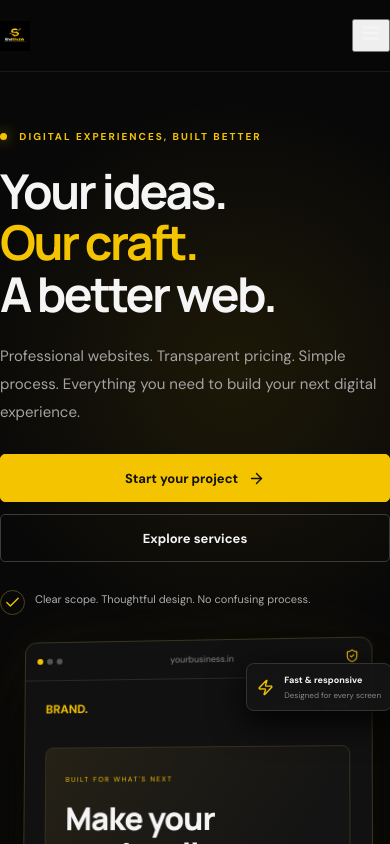
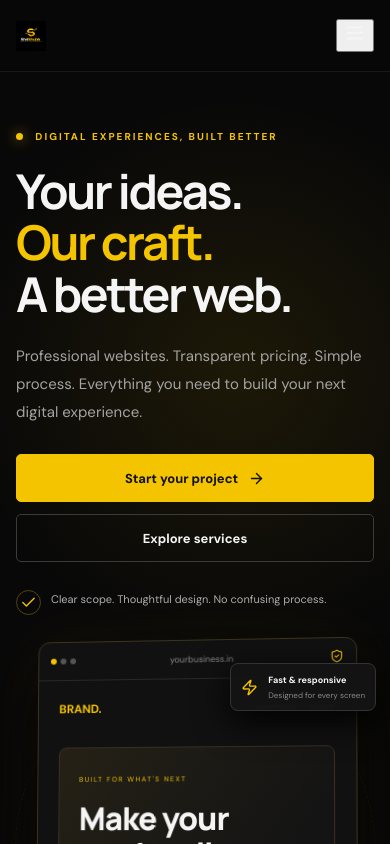
Before and after one commit to shrishubh521-oss/ShriShubh, a React (Vite) app: page / in a window 390 px wide. Shown: the top 844 px of the page. Built offline with nearby package versions, Linux system fonts and the light colour scheme.

Commit message:
Update index.css

```diff
--- a/src/styles/index.css
+++ b/src/styles/index.css
@@ -259,66 +259,36 @@
 
 }
 
-/* Smaller ShriShubh logo for mobile */
+
+/* ShriShubh logo - improved size */
 .brand {
     display: inline-flex;
     align-items: center;
     justify-content: flex-start;
     width: auto;
-    max-width: 125px;
+    max-width: 190px;
     height: auto;
-    overflow: hidden;
+    flex-shrink: 0;
+    overflow: visible;
 }
 
 .site-logo {
     display: block;
-    width: 115px;
-    height: 38px;
+    width: 175px;
+    height: 55px;
     max-width: 100%;
     object-fit: contain;
     object-position: left center;
 }
 
+/* Mobile logo size */
 @media (max-width: 768px) {
     .brand {
-        max-width: 120px;
+        max-width: 165px;
     }
 
     .site-logo {
-        width: 110px;
-        height: 36px;
+        width: 155px;
+        height: 48px;
     }
 }
-
-
-/* Fix mobile layout */
-html,
-body,
-#root {
-    width: 100%;
-    max-width: 100%;
-    min-height: 100%;
-    margin: 0;
-}
-
-body {
-    overflow-x: hidden;
-}
-
-img {
-    max-width: 100%;
-}
-
-@media (max-width: 768px) {
-    .container,
-    .section,
-    main,
-    header,
-    footer {
-        max-width: 100%;
-    }
-
-    .container {
-        width: 100%;
-    }
-}
```
